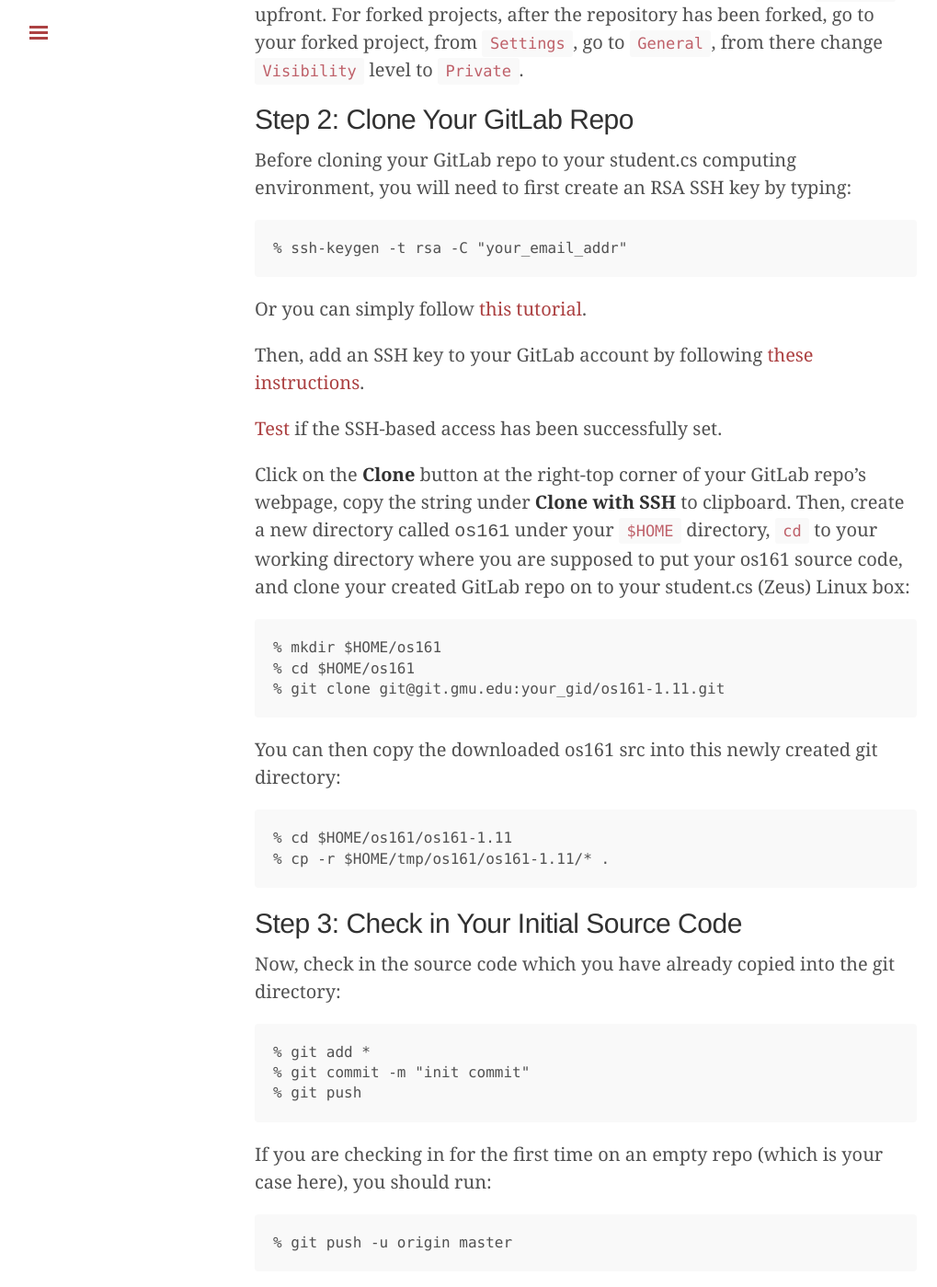
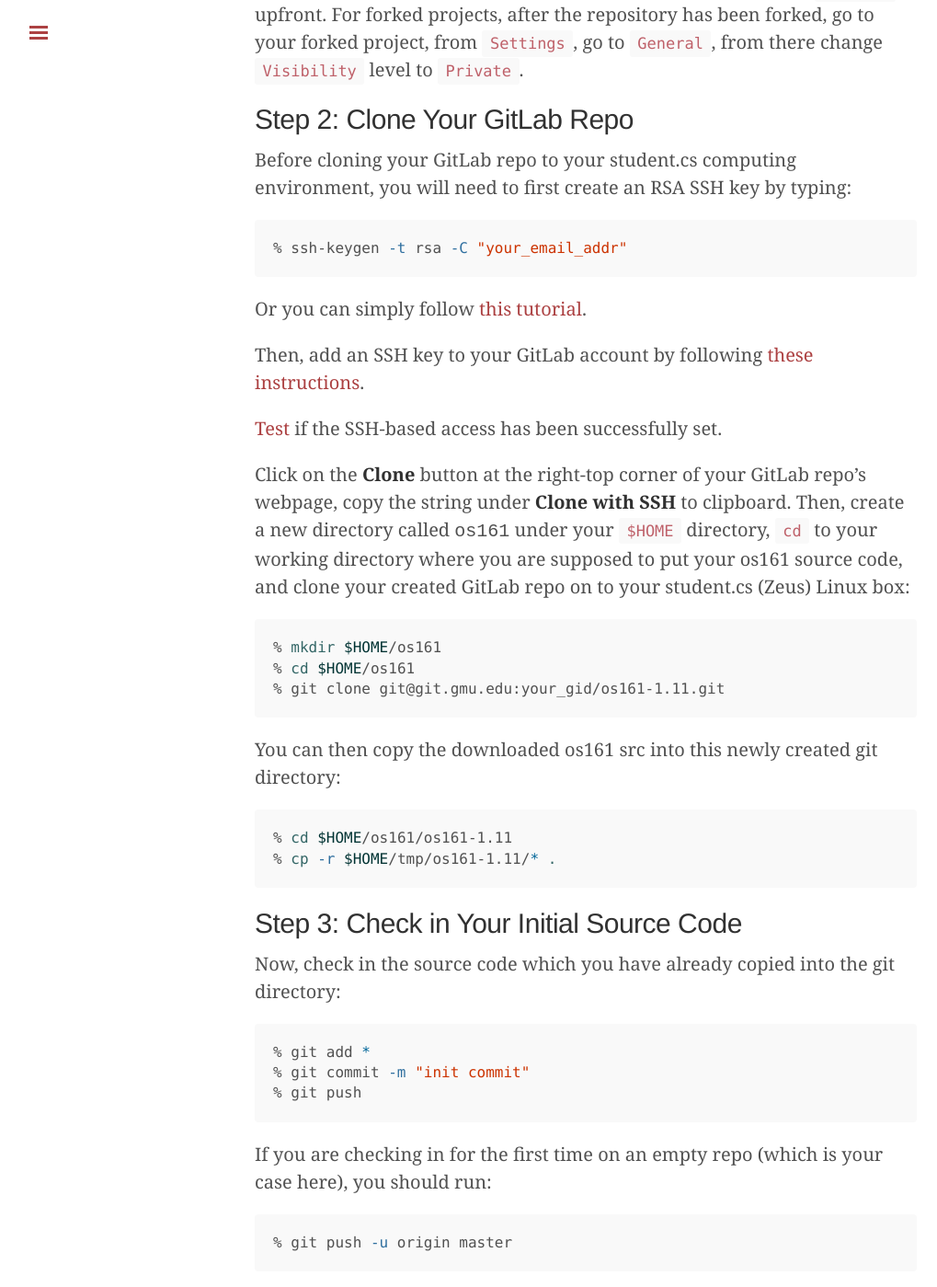
Before and after one commit to tddg/cs571-spring20, a Jekyll site: the page built from gitlab_setup.md, in a window 1280 px wide and 1400 px high, scrolled down 966 px. Shown: the whole window at 92% size, without its empty margins (3-1022 px from the left). Built offline with Jekyll 4.4.1, drawn with Linux system fonts in a browser that asks for light colours.

Commit message:
typo fix

````diff
--- a/gitlab_setup.md
+++ b/gitlab_setup.md
@@ -48,7 +48,7 @@
 Before cloning your GitLab repo to your student.cs computing environment,
 you will need to first create an RSA SSH key by typing:
 
-```
+```bash
 % ssh-keygen -t rsa -C "your_email_addr"
 ```
 
@@ -67,7 +67,7 @@
 `cd` to your working directory where you are supposed to put your os161 source code,
 and clone your created GitLab repo on to your student.cs (Zeus) Linux box:
 
-```
+```bash
 % mkdir $HOME/os161
 % cd $HOME/os161
 % git clone git@git.gmu.edu:your_gid/os161-1.11.git
@@ -76,16 +76,16 @@
 You can then copy the downloaded
 os161 src into this newly created git directory:
 
-```
+```bash
 % cd $HOME/os161/os161-1.11
-% cp -r $HOME/tmp/os161/os161-1.11/* .
+% cp -r $HOME/tmp/os161-1.11/* .
 ```
 
 ## Step 3: Check in Your Initial Source Code
 
 Now, check in the source code which you have already copied into the git directory:
 
-```
+```bash
 % git add *
 % git commit -m "init commit"
 % git push
@@ -94,13 +94,13 @@
 If you are checking in for the first time on an empty repo (which is your case here),
 you should run:
 
-```
+```bash
 % git push -u origin master
 ```
 
 Instead of
 
-```
+```bash
 % git push
 ```
 
````
Also changed, not shown: os161_install.md (+15 -43 lines), proj0a.md (+1 -1 lines), proj0b.md (+3 -1 lines).
